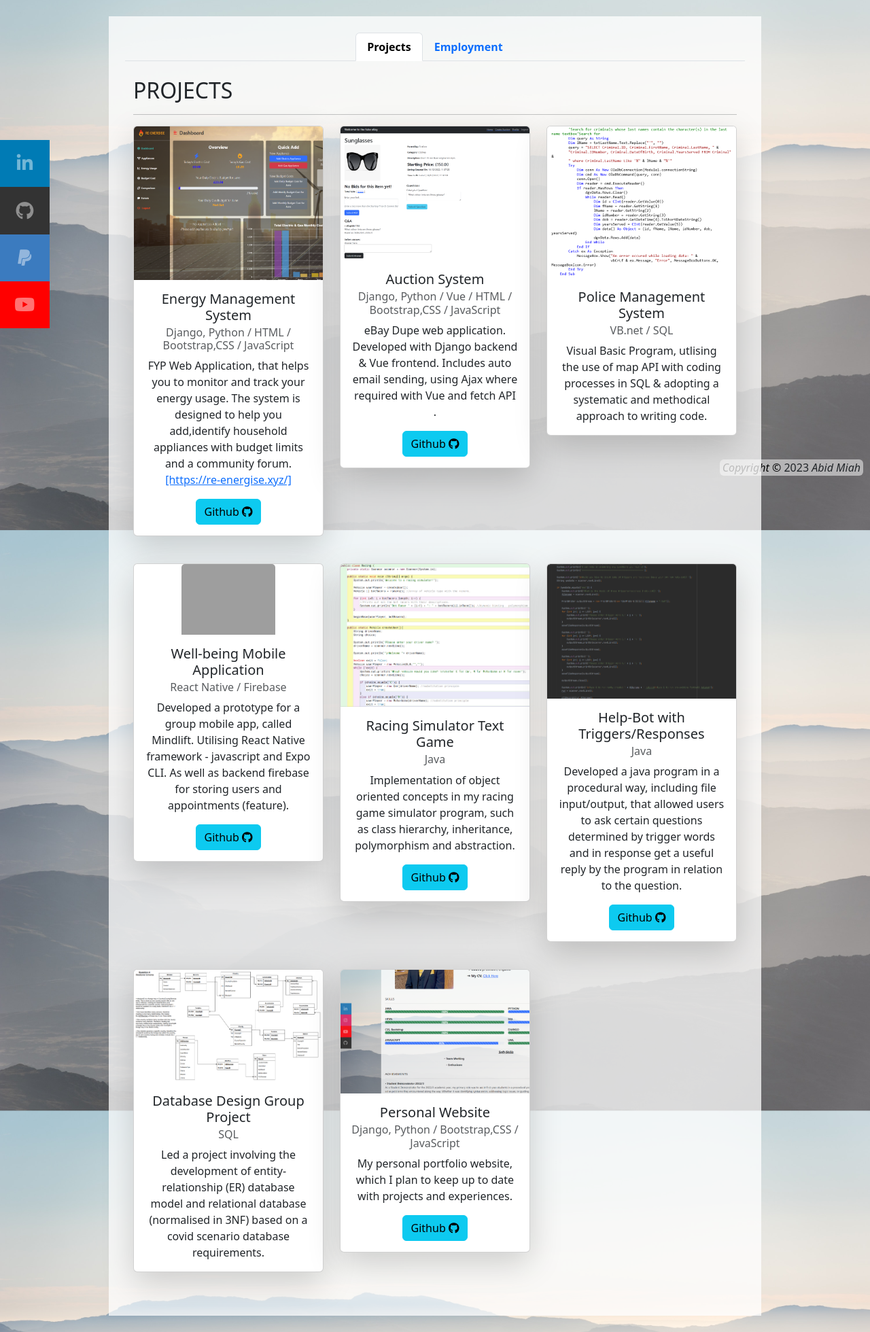
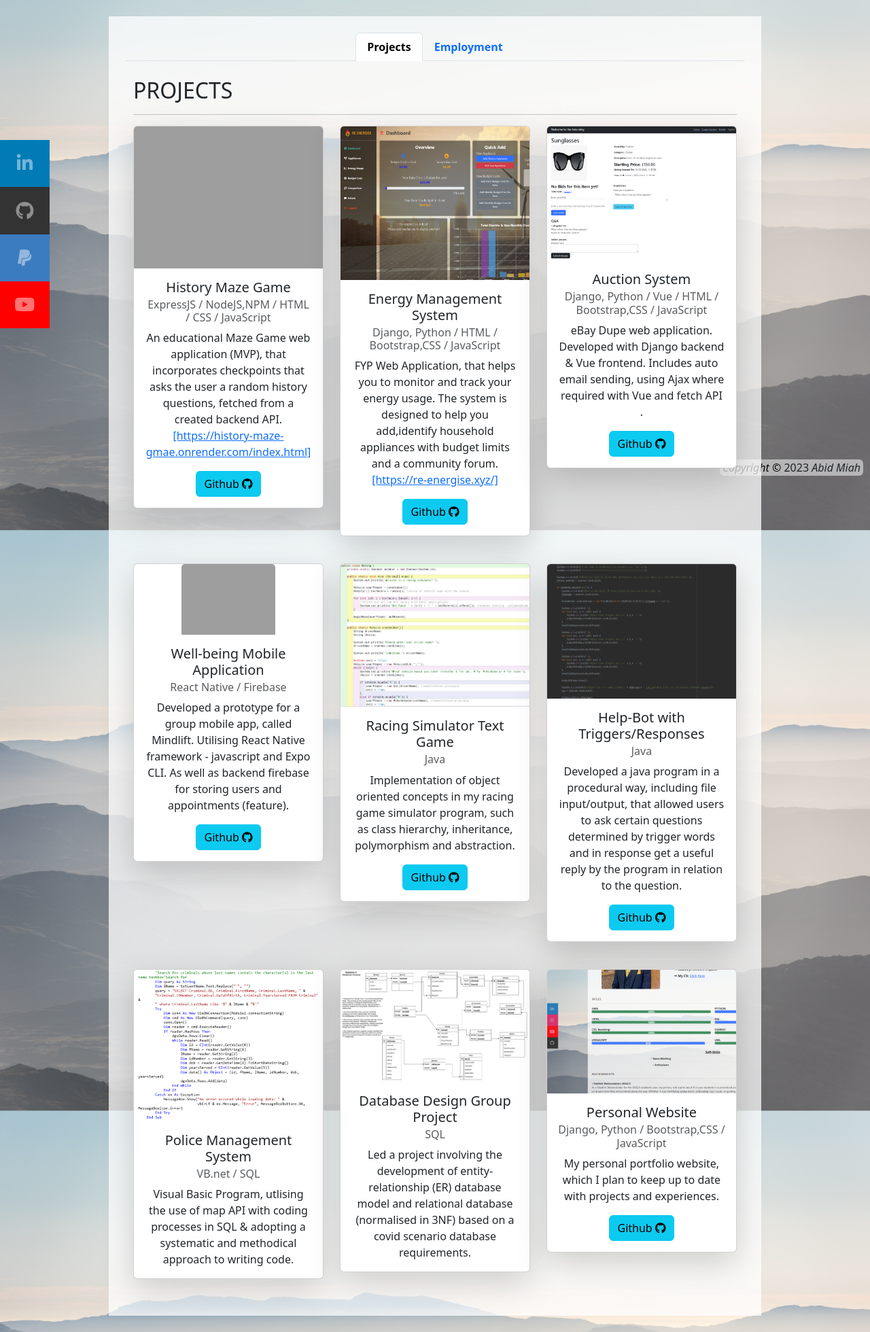
Before and after one commit to Abid-M/Abid_Ms-Website, a Django app: page /projects/ in a window 1280 px wide. Shown: the part 74-2034 px from the top of the page at 68% size. Run offline with Django 4.2, Linux system fonts and the light colour scheme; some libraries are stand-ins or nearby versions; grey boxes are pictures that could not be loaded.

Commit message:
add new project

```diff
--- a/siteapp/templates/projects.html
+++ b/siteapp/templates/projects.html
@@ -57,16 +57,29 @@
                     <div class="row mb-4">
                       <div class="col-md-4 mb-3">
                         <div class="card shadow-lg justify-content-center text-center align-items-center">
+                          <a href="https://history-maze-gmae.onrender.com/index.html" target="__blank"><img src="{% static 'mazeGamePreview.gif' %}" class="card-img-top" alt="Maze Game Preview"></a>
+                          <div class="card-body">
+                            <h5 class="card-title">History Maze Game</h5>
+                            <h6 class="card-subtitle mb-2 text-muted">ExpressJS / NodeJS,NPM / HTML / CSS / JavaScript</h6>
+                            <p class="card-text">An educational Maze Game web application (MVP), that incorporates checkpoints that asks the user a random history questions, fetched from a created backend API.<br><a href="https://history-maze-gmae.onrender.com/index.html" target= "__blank" class="card-text">[https://history-maze-gmae.onrender.com/index.html]</a></p>
+                            <a href="https://github.com/Abid-M/History-Maze-Game" target="__blank" class="btn btn-info">Github <i class="fa-brands fa-github"></i></a>
+                        </div>
+                        </div>
+                      </div>
+
+                      <div class="col-md-4 mb-3">
+                        <div class="card shadow-lg justify-content-center text-center align-items-center">
                           <a href="https://re-energise.xyz/" target="__blank"><img src="{% static 'energydisplay.PNG' %}" class="card-img-top" alt="Energy Management screenshot"></a>
                           <div class="card-body">
                             <h5 class="card-title">Energy Management System</h5>
                             <h6 class="card-subtitle mb-2 text-muted">Django, Python / HTML / Bootstrap,CSS / JavaScript</h6>
-                            <p class="card-text">FYP Web Application, that helps you to monitor and track your energy usage. The system is designed to help you add,identify household appliances with budget limits and a community forum.                             <a href="https://re-energise.xyz/" target= "__blank" class="card-text">[https://re-energise.xyz/]</a>
+                            <p class="card-text">FYP Web Application, that helps you to monitor and track your energy usage. The system is designed to help you add,identify household appliances with budget limits and a community forum.<br><a href="https://re-energise.xyz/" target= "__blank" class="card-text">[https://re-energise.xyz/]</a>
                             </p>
                             <a href="https://github.com/Abid-M/Energy-Management-System" target="__blank" class="btn btn-info">Github <i class="fa-brands fa-github"></i></a>
                         </div>
                         </div>
                       </div>
+
                       <div class="col-md-4 mb-3">
                         <div class="card shadow-lg justify-content-center text-center align-items-center">
                             <a href="https://github.com/Abid-M/eBayDupe" target="__blank"><img src="{% static 'dupeebay.PNG' %}" class="card-img-top" alt="Auction System Screenshot"></a>
@@ -76,16 +89,6 @@
                             <p class="card-text">eBay Dupe web application. Developed with Django backend & Vue frontend. Includes auto email sending, using Ajax where required with Vue and fetch API	.</p>
                             <a href="https://github.com/Abid-M/eBayDupe" target="__blank" class="btn btn-info">Github <i class="fa-brands fa-github"></i></a>
                         </div>
-                        </div>
-                      </div>
-                      <div class="col-md-4">
-                        <div class="card shadow-lg justify-content-center text-center align-items-center">
-                            <a href="{% static 'VB.net-Writeup.pdf' %}" target="__blank"><img src="{% static 'vbpolice.PNG' %}" class="card-img-top" alt="VB.net Code"></a>
-                          <div class="card-body">
-                            <h5 class="card-title">Police Management System</h5>
-                            <h6 class="card-subtitle mb-2 text-muted">VB.net / SQL</h6>
-                            <p class="card-text">Visual Basic Program, utlising the use of map API with coding processes in SQL & adopting a systematic and methodical approach to writing code.</p>
-                          </div>
                         </div>
                       </div>
                     </div>
@@ -125,6 +128,16 @@
                       </div>
                     </div>
                     <div class="row mb-4">
+                      <div class="col-md-4">
+                        <div class="card shadow-lg justify-content-center text-center align-items-center">
+                            <a href="{% static 'VB.net-Writeup.pdf' %}" target="__blank"><img src="{% static 'vbpolice.PNG' %}" class="card-img-top" alt="VB.net Code"></a>
+                          <div class="card-body">
+                            <h5 class="card-title">Police Management System</h5>
+                            <h6 class="card-subtitle mb-2 text-muted">VB.net / SQL</h6>
+                            <p class="card-text">Visual Basic Program, utlising the use of map API with coding processes in SQL & adopting a systematic and methodical approach to writing code.</p>
+                          </div>
+                        </div>
+                      </div>
                         <div class="col-md-4 mb-3">
                             <div class="card shadow-lg justify-content-center text-center align-items-center">
                                 <a href="{% static 'DBProj.pdf' %}" target="__blank"><img src="{% static 'db.png' %}" class="card-img-top" alt="DB Screenshot"></a>
```
Also changed, not shown: 4 other files.
